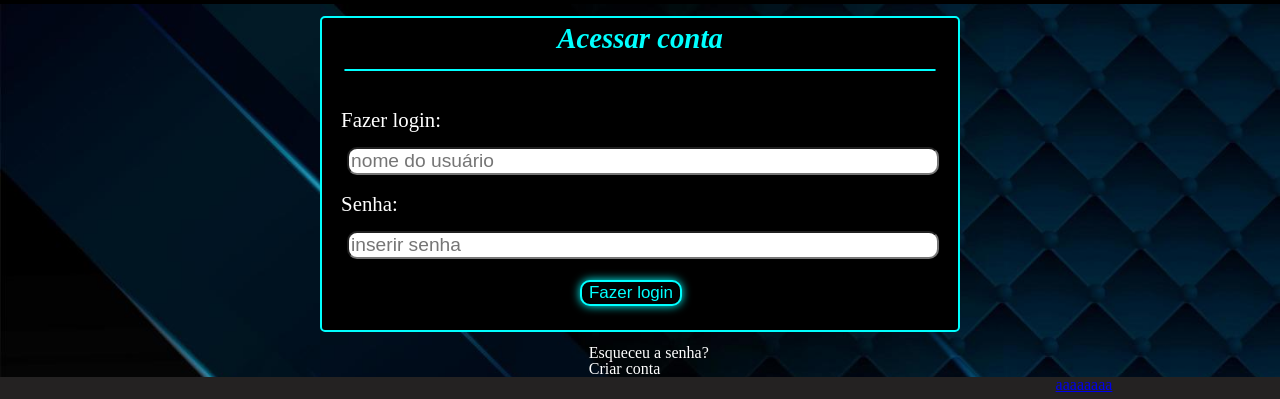
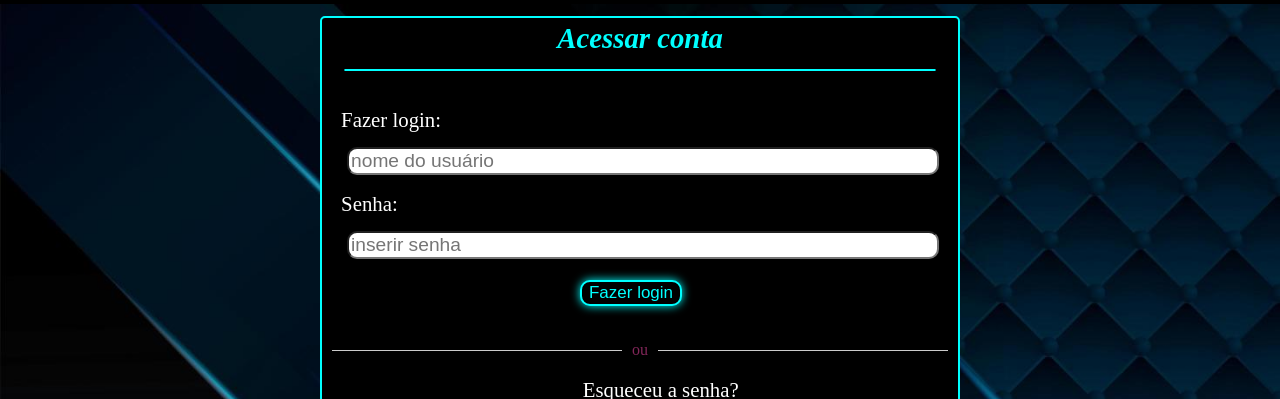
Before and after one commit to Carlos-Falcao/StarUp, a plain HTML site: page iniciar_sessao.html in a window 1280 px wide. Shown: the part 102-501 px from the top of the page. Drawn offline with Linux system fonts and the light colour scheme.

Commit message:
Add files via upload

```diff
--- a/css/estilos.css
+++ b/css/estilos.css
@@ -244,16 +244,27 @@ footer {
     margin-left: 39%;
 }
 
+.line-ou {
+    display: flex;
+    align-items: center;
+    text-align: center;
+}
+
+.line-ou::before, .line-ou::after {
+    content: "";
+    flex: 1;
+    border-bottom: 1px solid #ccc;
+    margin: 0 10px;
+}
+
+.line-ou span {
+    font-size: 16px;
+    color: #822659;
+}
+
 .link-conta {
     color: white;
     text-decoration: none;
-    margin-left: 46%;
+    margin-left: 41%;
     margin-top: 0;
 }
-
-/*.link-conta {
-    color: white;
-    text-align: center;
-    text-decoration: none;
-    display: inline-block;
-}*/
--- a/iniciar_sessao.html
+++ b/iniciar_sessao.html
@@ -63,9 +63,15 @@
                 <button type="submit" id="acpet-login">Fazer login</button>
             </form>
         </div>
+
+        <div class="line-ou">
+            <span>ou</span>
+        </div>
+
+        <a href="" class="link-conta">Esqueceu a senha?</a>
+        <a href="login.html" class="link-conta">Criar conta</a>
     </div>
-    <a href="" class="link-conta">Esqueceu a senha?</a>
-    <a href="login.html" class="link-conta">Criar conta</a>
+
 
     <!--DIREITOS E CONTATOS DO SITE-->
     <footer>
```
